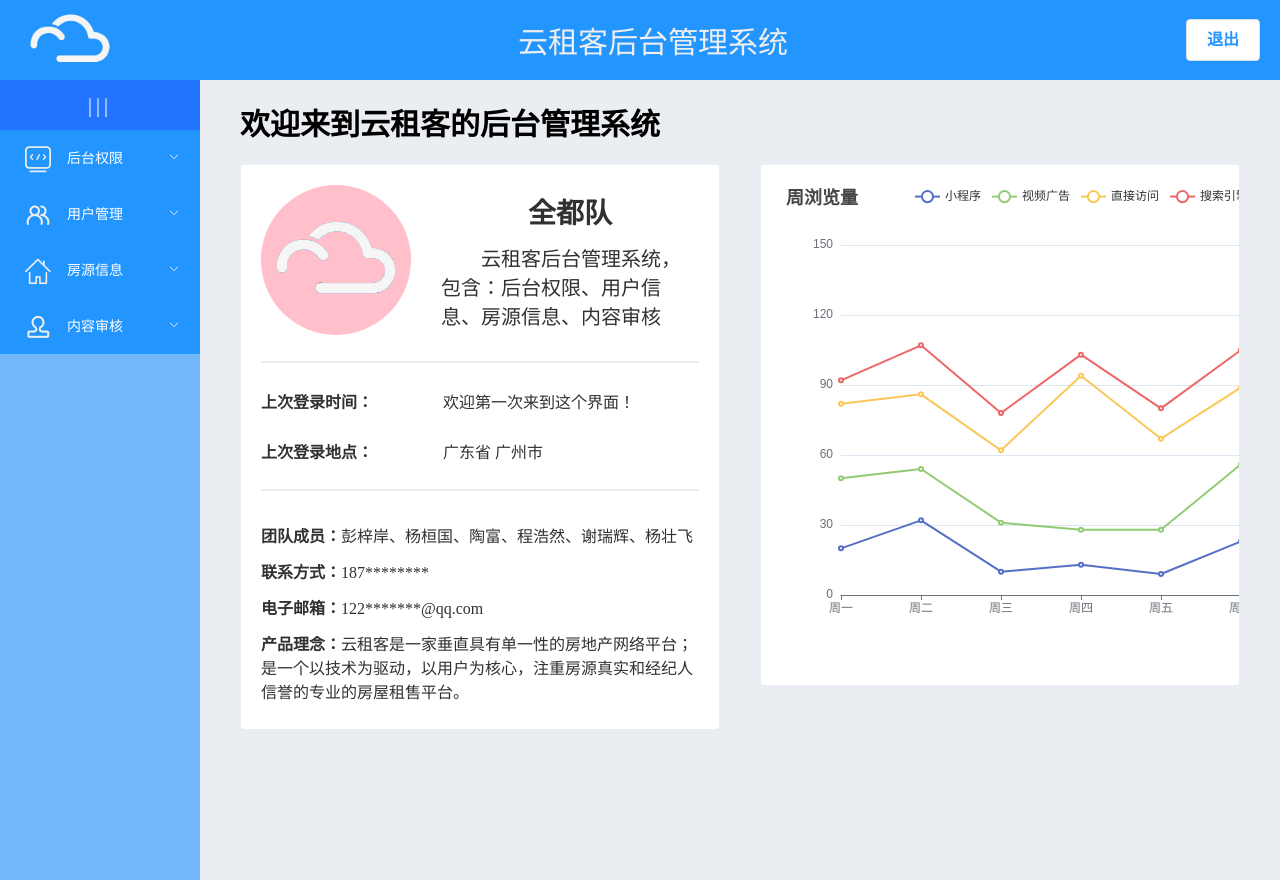
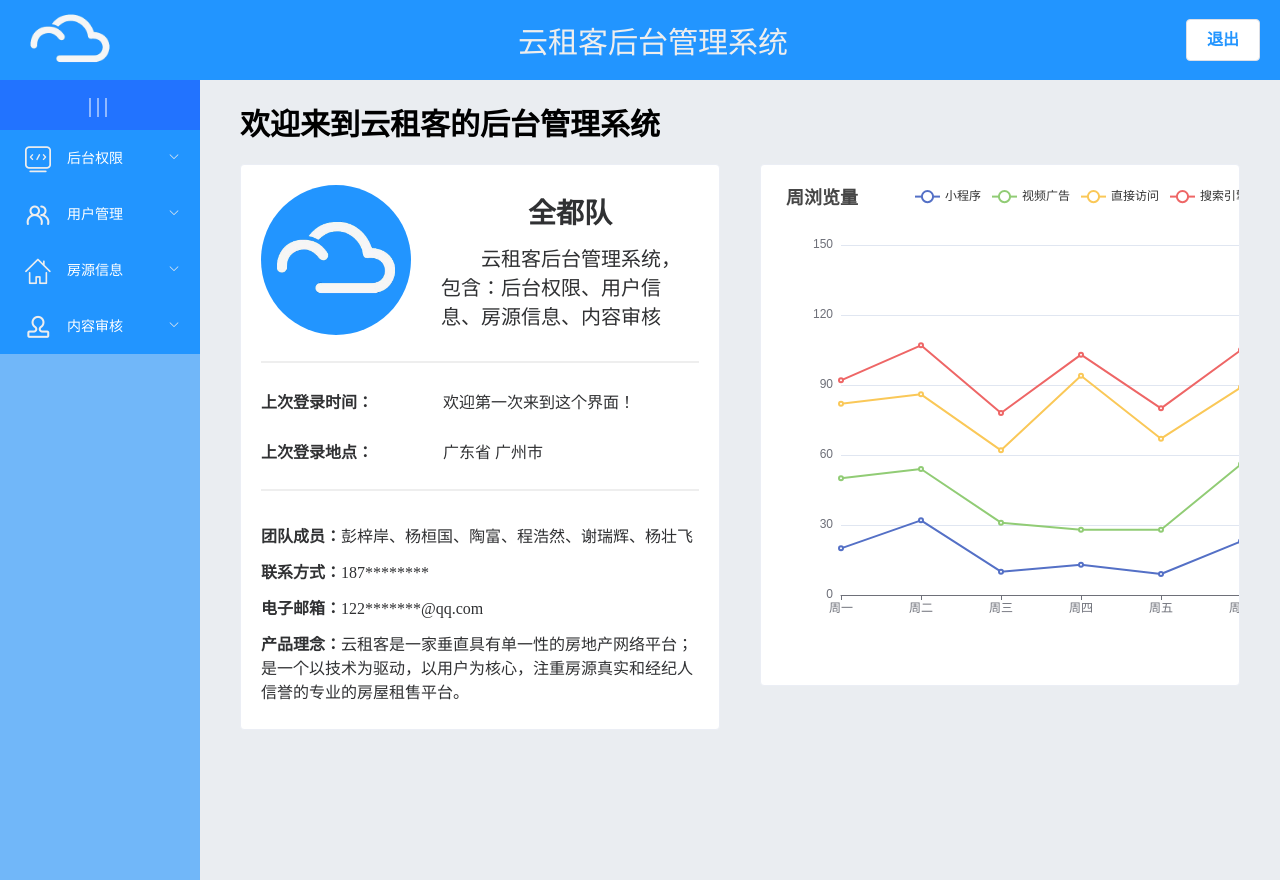
Before and after one commit to pza666/CloudTenant, a Vue app: page /#/home in a window 1280 px wide. Built offline with nearby package versions, Linux system fonts and the light colour scheme.

Commit message:
完成了首页的开发

```diff
--- a/src/components/Sidebar/Sidebar.vue
+++ b/src/components/Sidebar/Sidebar.vue
@@ -241,7 +241,7 @@ export default {
       height: 150px;
       border-radius: 50%;
       margin-right: 30px;
-      background-color: pink;
+      background-color: #2295ff;
     }
     // 团队上半部分中的信息样式
     .hInfo h1:first-child {
```
